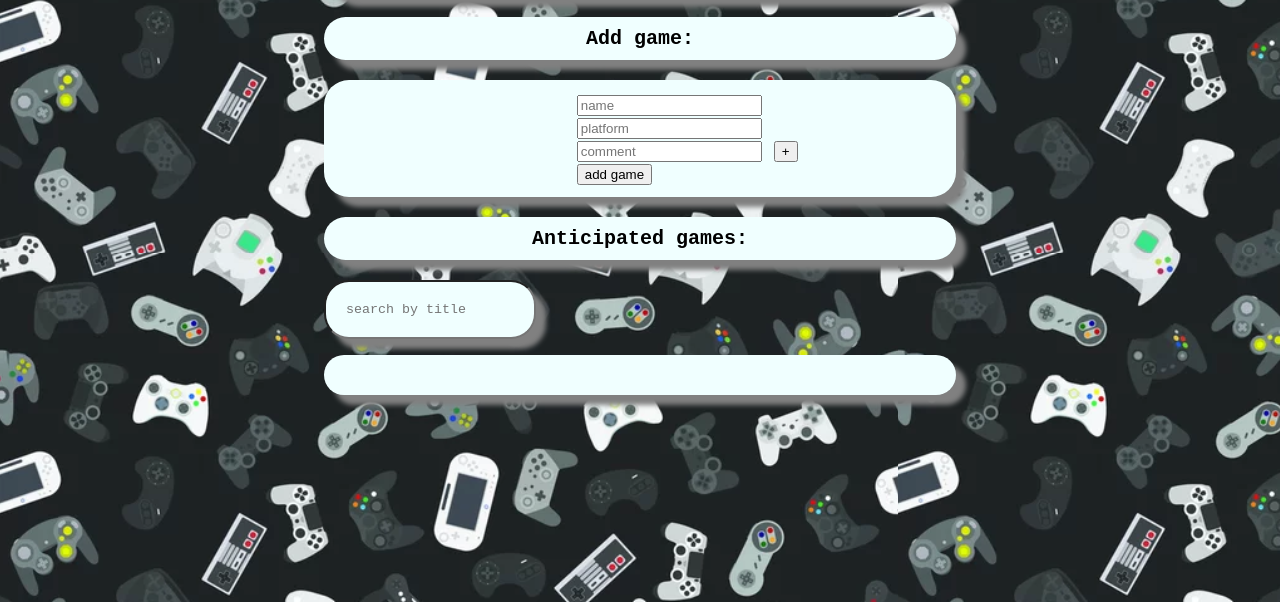
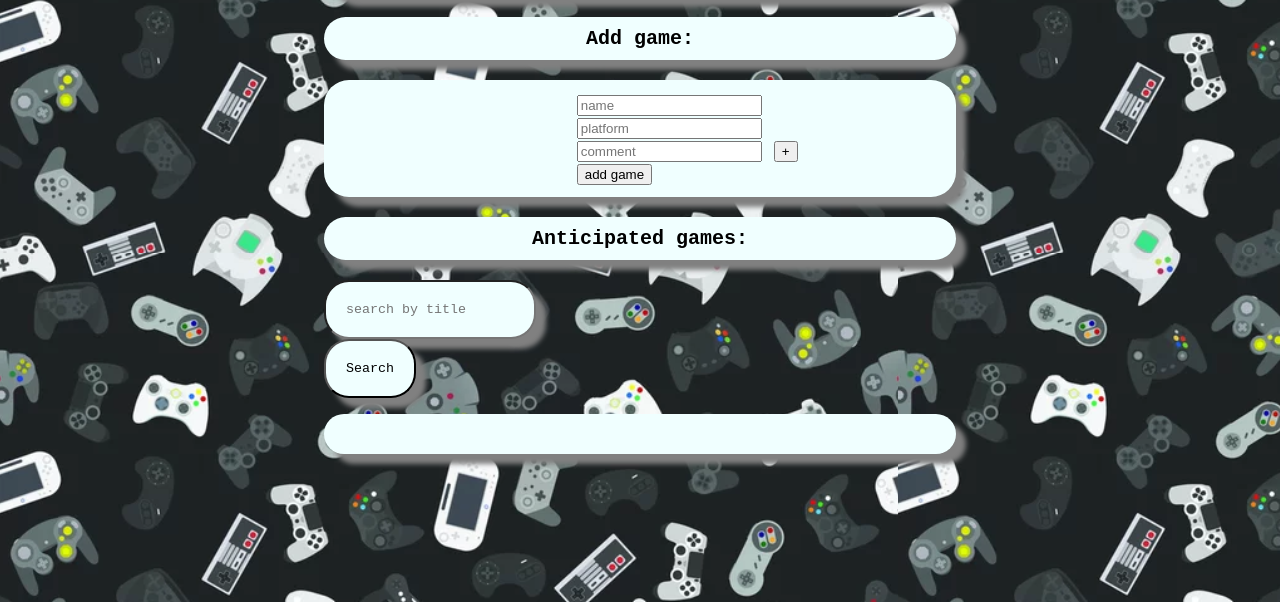
Before and after one commit to cgoranov/poggers-frontend, a website: page index.html in a window 1280 px wide. Shown: the part 198-800 px from the top of the page. Drawn offline with Linux system fonts and the light colour scheme; no server answers.

Commit message:
added a search button for serach bar

```diff
--- a/assets/stylesheets/index.css
+++ b/assets/stylesheets/index.css
@@ -83,3 +83,13 @@ input#game-search {
     font-family: 'Courier New', Courier, monospace;
     box-shadow: 10px 10px 5px grey;
 }
+
+button#search-button {
+    background-color: azure;
+    margin-left: 25%;
+    margin-right: 25%;
+    border-radius: 25px;
+    padding: 20px;
+    font-family: 'Courier New', Courier, monospace;
+    box-shadow: 10px 10px 5px grey;
+}
--- a/index.html
+++ b/index.html
@@ -17,7 +17,7 @@
     <h3>Add game:</h3>
     <div id="form-container"></div>
     <h3>Anticipated games:</h3>
-    <input id="game-search" placeholder="search by title" type='search'/>
+    <input id="game-search" placeholder="search by title" type='search'/><button id="search-button">Search</button>
     <ul id="games-container"></ul>
     <script type="text/javascript" src="src/gameForm.js"></script>
     <script type="text/javascript" src="src/games.js"></script>
```
